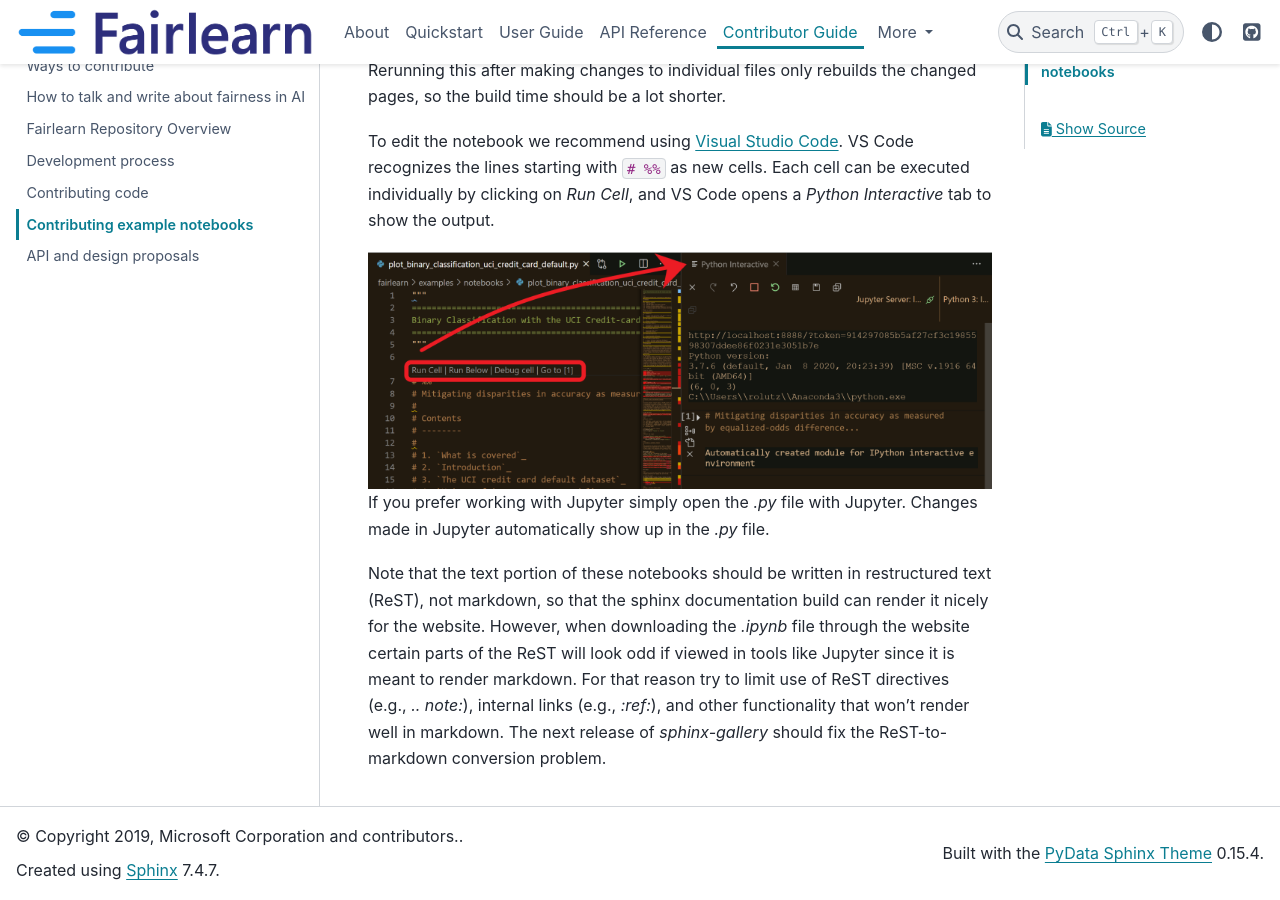
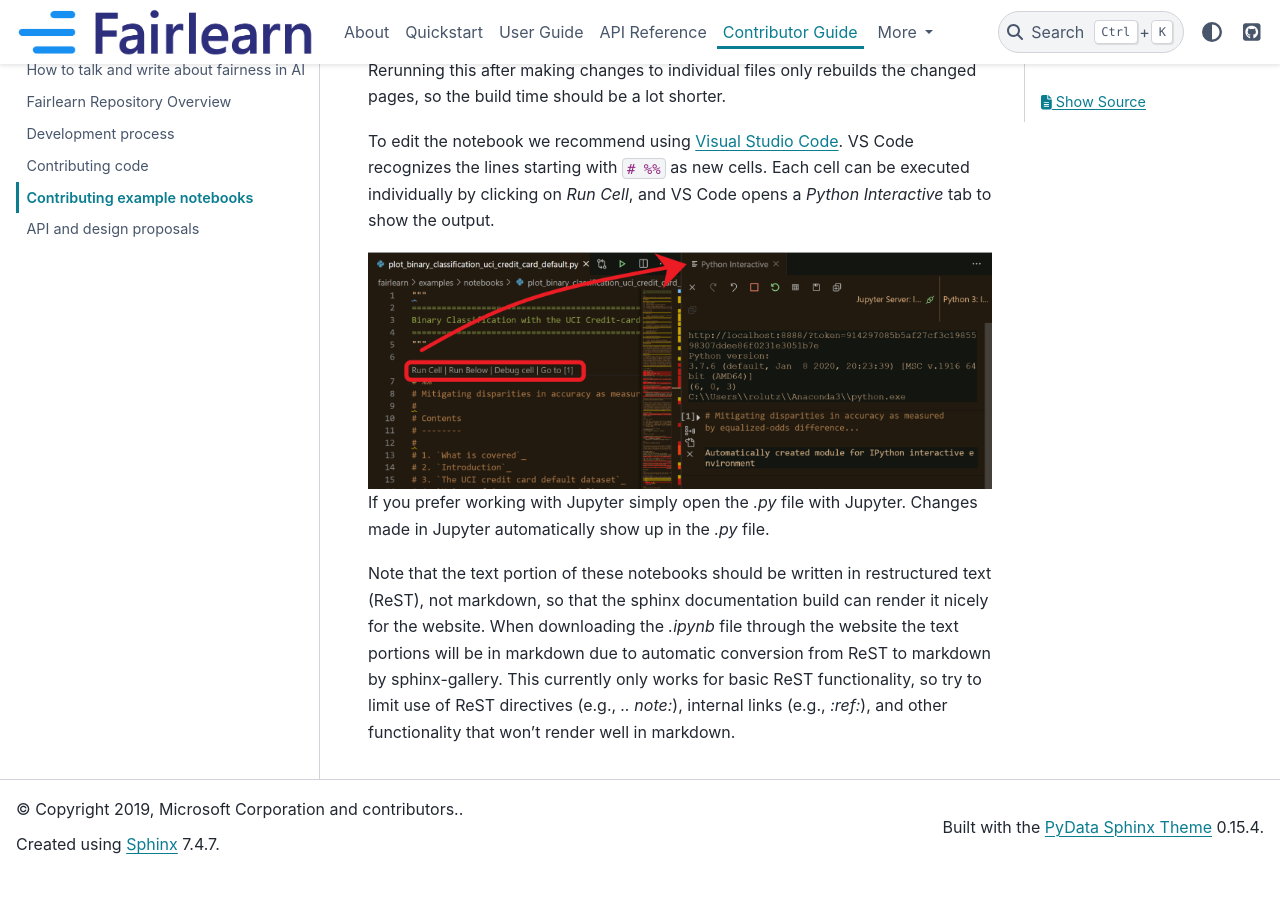
Before and after one commit to fairlearn/fairlearn, a Sphinx documentation site: the page built from docs/contributor_guide/contributing_example_notebooks.rst, in a window 1280 px wide and 900 px high, scrolled down 1113 px. Built offline with Sphinx 7.4.7 and the PyData theme 0.15.4, drawn with Linux system fonts in a browser that asks for light colours; pages that are not in the unit, such as notebooks, are missing from menus; after the commit the page ends 1986 px from its top, so only the background shows below that.

```diff
--- a/docs/conf.py
+++ b/docs/conf.py
@@ -116,7 +116,20 @@ pygments_style = 'sphinx'
 sphinx_gallery_conf = {
      'examples_dirs': '../examples',
      'gallery_dirs': 'auto_examples',
+     # pypandoc enables rst to md conversion in downloadable notebooks
      'pypandoc': True,
+     'binder': {
+        'org': 'fairlearn',
+        'repo': 'fairlearn',
+        'branch': 'master',
+        'binderhub_url': 'https://mybinder.org',
+        'dependencies': [
+            '../requirements.txt',
+            '../requirements-dev.txt',
+            '../requirements-customplots.txt'],
+        'notebooks_dir': 'binder',
+        'use_jupyter_lab': False
+     }
 }
 
 
--- a/docs/contributor_guide/contributing_example_notebooks.rst
+++ b/docs/contributor_guide/contributing_example_notebooks.rst
@@ -75,10 +75,9 @@ Changes made in Jupyter automatically show up in the `.py` file.
 
 Note that the text portion of these notebooks should be written in
 restructured text (ReST), not markdown, so that the sphinx documentation build
-can render it nicely for the website. However, when downloading the `.ipynb`
-file through the website certain parts of the ReST will look odd if viewed in
-tools like Jupyter since it is meant to render markdown. For that reason try
-to limit use of ReST directives (e.g., `.. note:`), internal links
-(e.g., `:ref:`), and other functionality that won't render well in markdown.
-The next release of `sphinx-gallery` should fix the ReST-to-markdown
-conversion problem.
+can render it nicely for the website. When downloading the `.ipynb` file through
+the website the text portions will be in markdown due to automatic conversion from
+ReST to markdown by sphinx-gallery. This currently only works for basic ReST
+functionality, so try to limit use of ReST directives (e.g., `.. note:`),
+internal links (e.g., `:ref:`), and other functionality that won't render well
+in markdown.
```
